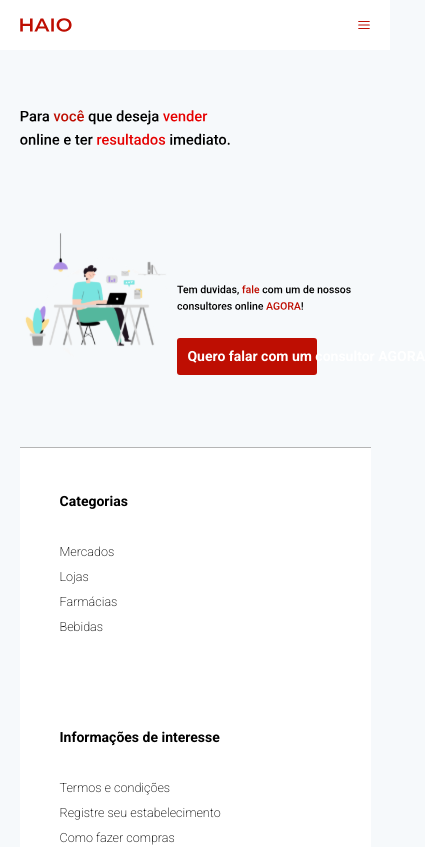
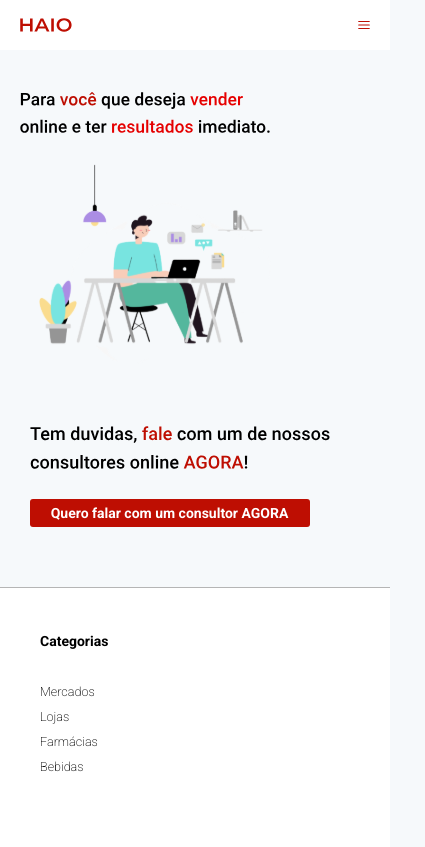
Before and after one commit to CrisGiordani/haio-frontend, a React (Create React App) app: page /atendimento in a window 390 px wide. Shown: the top 847 px of the page, 425 px wide, since content can reach past the window. Built offline with nearby package versions, Linux system fonts and the light colour scheme.

Commit message:
responsive

```diff
--- a/src/components/Header/index.js
+++ b/src/components/Header/index.js
@@ -27,6 +27,10 @@ const useStyles = makeStyles((theme) => ({
     overflow:'scroll',
     left: '50%',
     top: '50%',
+    width: '90%',
+    minWidth: '300px',
+    maxWidth: '600px',
+    maxHeight: '90%',
     transform: 'translate(-50%, -50%)',
     display:'block'
   },
@@ -45,7 +49,9 @@ export default function Header() {
   function handleOpen(page) {
     setOpen(true);
 
-    if(page === 'SejaParceiro') { setBody(<div className={classes.paper}><SejaParceiro /></div>); }
+    if(page === 'SejaParceiro') {
+      setBody(<div className={classes.paper}><SejaParceiro /></div>);
+    }
     if(page === 'CadastreSe') {
       setBody(<div className={classes.paper}><CadastreSe /></div>);
     }
--- a/src/components/Header/styles.js
+++ b/src/components/Header/styles.js
@@ -26,7 +26,7 @@ export const MenuItem = styled(Link)`
 export const Content = styled.div`
   height: 64px;
   width: 90%;
-  max-width: 900px;
+  max-width: 950px;
   margin: 0 auto;
   display: flex;
   justify-content: space-between;
--- a/src/pages/Atendimento/index.js
+++ b/src/pages/Atendimento/index.js
@@ -8,30 +8,29 @@ import img1stText from "./assets/1st-text.svg";
 import img2ndText from "./assets/2nd-text.svg";
 import imgDeskWork from "./assets/desk-work.svg";
 
-import { Container } from './styles';
+import { Container, RowBlock } from './styles';
 
 export default function Atendimento(req, res) {
 
   return (
     <>
       <Header />
-
       <Container>
 
-        <img style={{ maxWidth:'60%', marginBottom: 60}} src={img1stText} alt="Para você que deseja vender online e ter resultados imediato."/>
+        <img style={{ maxWidth:'45%', minWidth: 250 }} src={img1stText} alt="Para você que deseja vender online e ter resultados imediato."/>
 
-        <div>
-          <img style={{ maxWidth:'45%' }} src={imgDeskWork} alt="Atendimento - Haio"/>
+        <RowBlock>
+          <img style={{ maxWidth:'45%', minWidth: 250  }} src={imgDeskWork} alt="Atendimento - Haio"/>
 
-          <span>
-            <img style={{ maxWidth:'90%' }} src={img2ndText} alt="Tem duvidas, fale com um de nossos consultores online AGORA!"/>
-            <Button style={{ marginTop: '20px', width: 280, marginLeft:0 }}>Quero falar com um consultor AGORA</Button>
+          <span style={{ maxWidth:'45%', minWidth: 250  }} >
+            <img style={{ maxWidth:'90%', minWidth: 300 }} src={img2ndText} alt="Tem duvidas, fale com um de nossos consultores online AGORA!"/>
+            <Button style={{ minWidth: 280, marginLeft: 10 }}>Quero falar com um consultor AGORA</Button>
           </span>
-        </div>
+        </RowBlock>
 
-        <Footer />
+
       </Container>
-
+      <Footer />
     </>
   )
   }
--- a/src/pages/Atendimento/styles.js
+++ b/src/pages/Atendimento/styles.js
@@ -1,48 +1,73 @@
 import styled from 'styled-components';
+import { device } from '../../devices';
 
 export const Container = styled.div`
-
   width: 90%;
-  max-width: 900px;
-  margin: 0 auto;
-
+  max-width: 950px;
   display: flex;
   flex: 1;
-
-  justify-content: space-between;
-  align-items: left;
-  padding: 60px 0 40px 0;
-
   flex-direction: column;
 
-  div {
+  @media ${device.mobile} {
+    margin: 3em auto;
+  }
+
+  @media ${device.tablet} {
+    margin: 4em auto;
+  }
+
+  @media ${device.desktop} {
+    margin: 6em auto;
+  }
+
+  h3 {
+    font-weight: 200;
+    margin: 30px auto;
+
+    @media ${device.mobile} {
+      font-size: 1.4em;
+    }
+
+    @media ${device.tablet} {
+      font-size: 2em;
+    }
+
+  }
+
+`;
+
+export const RowBlock = styled.div`
+  display: flex;
+  flex-wrap: wrap;
+  flex-direction: row;
+
+  img {
+    @media ${device.mobile} {
+      margin: 30px 10px;
+    }
+  }
+
+  span {
+    @media ${device.mobile} {
+      padding-top: 0px;
+    }
+    @media ${device.tablet} {
+      padding-top: 90px;
+    }
+    @media ${device.desktop} {
+      padding-top: 120px;
+    }
 
     display: flex;
     flex: 1;
-    justify-content: space-between;
+    flex-direction: column;
+    align-items: left;
+
+    .longButton {
+      background-color: blue;
+
+    }
+  }
 
 
-  }
-
-  span {
-    margin: 80px auto;
-    width:60%;
-    text-align: left;
-    font-style: normal;
-    font-weight: 500;
-    font-size: 1em;
-    margin-bottom: 12px;
-    line-height: 180%;
-  }
-
-  form {
-    width:60%;
-    display: flex;
-    flex-direction: row;
-    flex:1;
-  }
-  h3 {
-    font-weight: 200;
-    margin: 40px auto;
-  }
 `;
--- a/src/pages/SejaParceiro/index.js
+++ b/src/pages/SejaParceiro/index.js
@@ -2,9 +2,7 @@ import React from "react";
 
 import logo from "../../assets/logo.svg";
 
-import Button from '../../components/Button';
-
-import { ModalContainer } from './styles';
+import { ModalContainer, SubmitButton } from './styles';
 
 export default function QuemSomos(req, res) {
 
@@ -31,7 +29,7 @@ export default function QuemSomos(req, res) {
             <label>Crie uma senha para acessar a plataforma</label>
             <input placeholder="Ex: André Fernandes" />
 
-            <Button className="button" style={{ marginTop: '20px', width: '100%', fontSize: '1em' }}>Criar minha conta e acessar a plataforma</Button>
+            <SubmitButton>Criar minha conta e acessar a plataforma</SubmitButton>
         </form>
       </ModalContainer>
   )
--- a/src/pages/SejaParceiro/styles.js
+++ b/src/pages/SejaParceiro/styles.js
@@ -1,9 +1,12 @@
 import styled from 'styled-components';
+import { device } from '../../devices';
+
+import Button from '../../components/Button';
 
 export const ModalContainer = styled.div`
 
   width: 100%;
-  max-width: 900px;
+  max-width: 950px;
   margin: 0 auto;
 
   display: flex;
@@ -24,13 +27,25 @@ export const ModalContainer = styled.div`
   }
 
   form {
-    width:90%;
+    width:100%;
     display: flex;
     flex-direction: column;
     flex:1;
 
     label {
-      font-size: 1em;
+
+      @media ${device.mobile} {
+        font-size: 0.8em;
+      }
+
+      @media ${device.tablet} {
+        font-size: 1em;
+      }
+
+      @media ${device.desktop} {
+        font-size: 1em;
+      }
+
       margin: 12px 0 8px;
     }
     input {
@@ -57,3 +72,21 @@ export const ModalContainer = styled.div`
   }
 
 `;
+
+
+export const SubmitButton = styled(Button)`
+    min-width: 100%;
+    margin-top: 1em;
+    padding: 12px 20px;
+    @media ${device.mobile} {
+      font-size: 0.8em;
+    }
+
+    @media ${device.tablet} {
+      font-size: 1em;
+    }
+
+    @media ${device.desktop} {
+      font-size: 1em;
+    }
+`;
```
